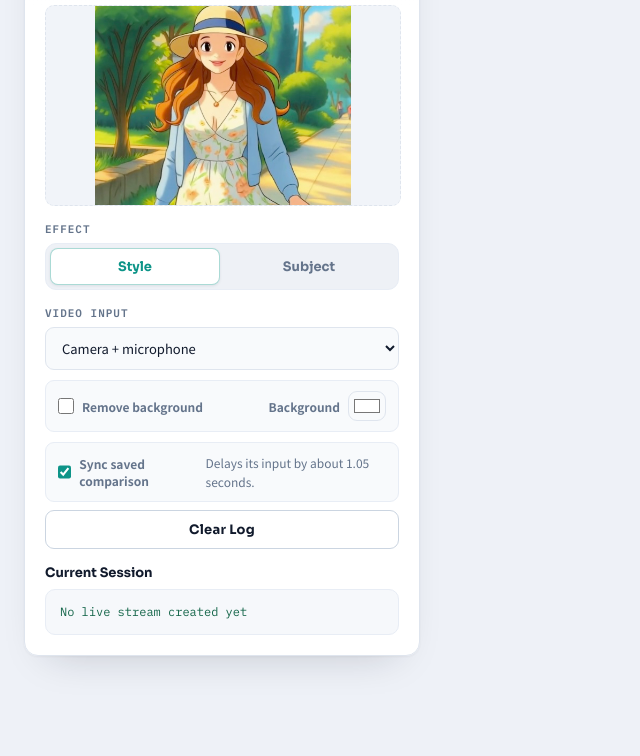
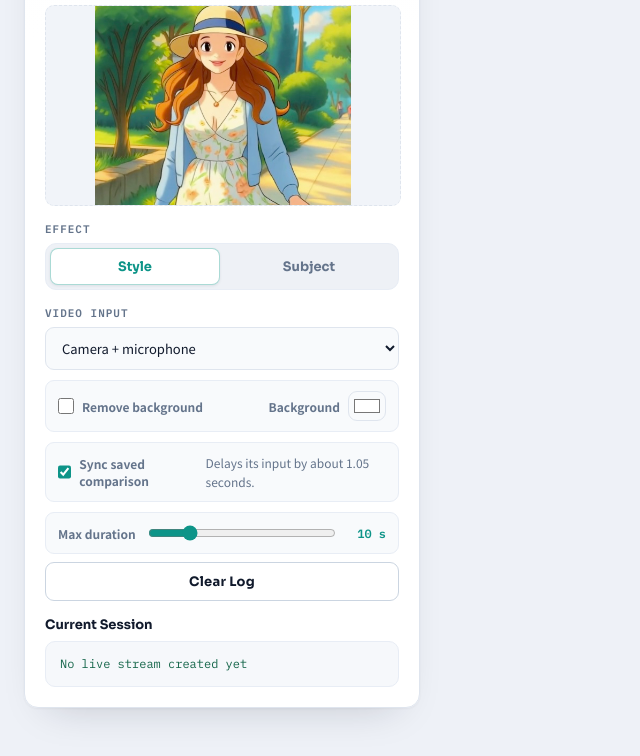
Before and after one commit to ldenoue/vidu-s2-editing, a website: page public/index.html in a window 1280 px wide. Shown: the part 864-1620 px from the top of the page, without its empty margins (0-640 px from the left). Before the commit the page ends 1568 px from the top, so only its background shows below. Drawn offline with Linux system fonts and the light colour scheme.

Commit message:
Add adjustable session duration limit

```diff
--- a/public/index.html
+++ b/public/index.html
@@ -582,6 +582,43 @@
         cursor: pointer;
       }
 
+      .duration-control {
+        display: grid;
+        grid-template-columns: auto 1fr auto;
+        align-items: center;
+        gap: 10px;
+        margin-top: 10px;
+        padding: 10px 12px;
+        border: 1px solid var(--border-soft);
+        border-radius: 9px;
+        background: #f8fafc;
+      }
+
+      .duration-control label {
+        margin: 0;
+        text-transform: none;
+        letter-spacing: 0;
+        font-family: var(--font-body);
+        font-size: 12px;
+      }
+
+      .duration-control input[type="range"] {
+        width: 100%;
+        padding: 0;
+        border: 0;
+        accent-color: var(--accent);
+        cursor: pointer;
+      }
+
+      .duration-control output {
+        min-width: 42px;
+        color: var(--accent);
+        font-family: var(--font-mono);
+        font-size: 12px;
+        font-weight: 700;
+        text-align: right;
+      }
+
       .capture-source {
         position: fixed !important;
         inset: auto auto auto -10000px !important;
@@ -808,6 +845,11 @@
             </label>
             <span id="syncComparisonRecordingHint" class="field-hint" style="margin: 0" data-i18n="field.syncComparisonRecordingHint">将保存视频中的输入延迟约 1.05 秒。</span>
           </div>
+          <div class="duration-control">
+            <label for="sessionDuration" data-i18n="field.maxDuration">最长时长</label>
+            <input id="sessionDuration" type="range" min="5" max="30" step="1" value="10" />
+            <output id="sessionDurationValue" for="sessionDuration">10 s</output>
+          </div>
 
           <button id="clearBtn" class="secondary" style="margin-top: 8px" data-i18n="button.clearLog">清空日志</button>
 
@@ -891,7 +933,8 @@
       const comparisonRecordingCanvas = $("#comparisonRecordingCanvas");
 
       const globalWsBase = "wss://api.vidu.com";
-      const sessionLimitMs = 10_000;
+      const minSessionDurationSeconds = 5;
+      const maxSessionDurationSeconds = 30;
       const recordingInputDelayMs = 1_050;
       const falClientCdnUrl = "https://cdn.jsdelivr.net/npm/@fal-ai/client@1.10.1/+esm";
       const decartEndpoint = "decart/lucy-2-5/realtime";
@@ -937,6 +980,7 @@
           "field.syncComparisonRecording": "同步保存的视频",
           "field.syncComparisonRecordingHint": "将保存视频中的输入延迟约 1.05 秒。",
           "field.decartSyncComparisonRecordingHint": "Decart 使用低延迟 WebRTC，不应用 Vidu 的输入延迟。",
+          "field.maxDuration": "最长时长",
           "videoSource.camera": "摄像头 + 麦克风",
           "videoSource.file": "上传的视频",
           "field.switchPrompt": "更换参考图",
@@ -1074,6 +1118,7 @@
           "field.syncComparisonRecording": "Sync saved comparison",
           "field.syncComparisonRecordingHint": "Delays its input by about 1.05 seconds.",
           "field.decartSyncComparisonRecordingHint": "Decart uses low-latency WebRTC; the Vidu input delay is not applied.",
+          "field.maxDuration": "Max duration",
           "videoSource.camera": "Camera + microphone",
           "videoSource.file": "Uploaded video",
           "field.switchPrompt": "Switch reference image",
@@ -2964,6 +3009,19 @@
         document.querySelectorAll('input[name="provider"]').forEach((input) => {
           input.disabled = disabled;
         });
+        $("#sessionDuration").disabled = disabled;
+      }
+
+      function selectedSessionDurationSeconds() {
+        const value = Math.round(Number($("#sessionDuration").value));
+        return Math.min(maxSessionDurationSeconds, Math.max(minSessionDurationSeconds, value || 10));
+      }
+
+      function updateSessionDurationOutput() {
+        const seconds = selectedSessionDurationSeconds();
+        $("#sessionDuration").value = String(seconds);
+        $("#sessionDurationValue").value = `${seconds} s`;
+        $("#sessionDurationValue").textContent = `${seconds} s`;
       }
 
       function clearAutoHangupTimer() {
@@ -2975,11 +3033,12 @@
 
       function scheduleAutoHangup() {
         clearAutoHangupTimer();
+        const durationSeconds = selectedSessionDurationSeconds();
         state.autoHangupTimer = window.setTimeout(() => {
           state.autoHangupTimer = undefined;
-          log("10-second session limit reached; hanging up automatically");
+          log(`${durationSeconds}-second session limit reached; hanging up automatically`);
           hangup().catch((error) => log(t("log.hangupFailed"), errorToJson(error)));
-        }, sessionLimitMs);
+        }, durationSeconds * 1000);
       }
 
       async function resetSessionState() {
@@ -3100,9 +3159,11 @@
       selectDefaultSample();
       applyLanguage(detectInitialLanguage());
       restoreApiKey();
+      updateSessionDurationOutput();
       state.connId = newConnectionId();
 
       $("#authToken").addEventListener("input", persistApiKey);
+      $("#sessionDuration").addEventListener("input", updateSessionDurationOutput);
       document.querySelectorAll('input[name="provider"]').forEach((input) => {
         input.addEventListener("change", () => {
           updateProviderUi();
```
